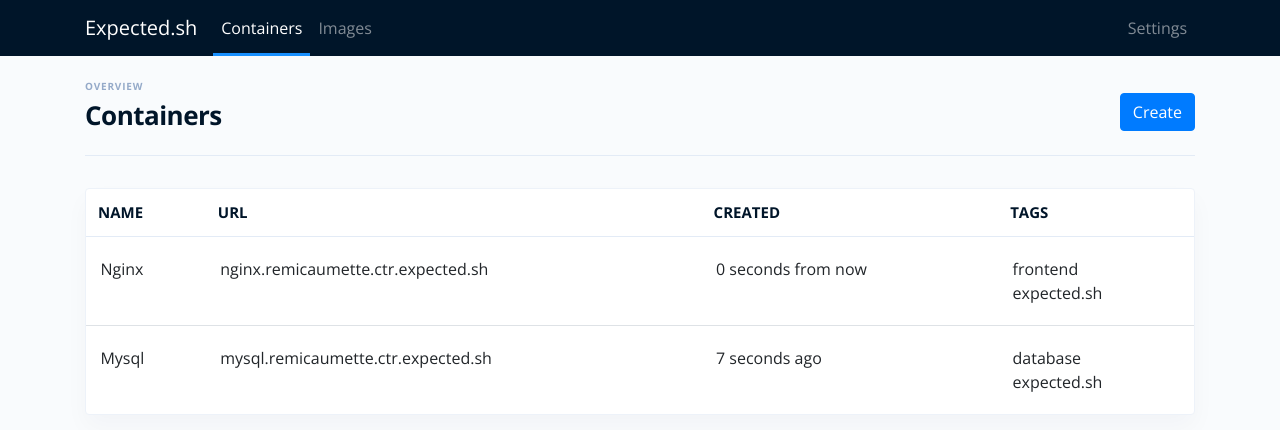
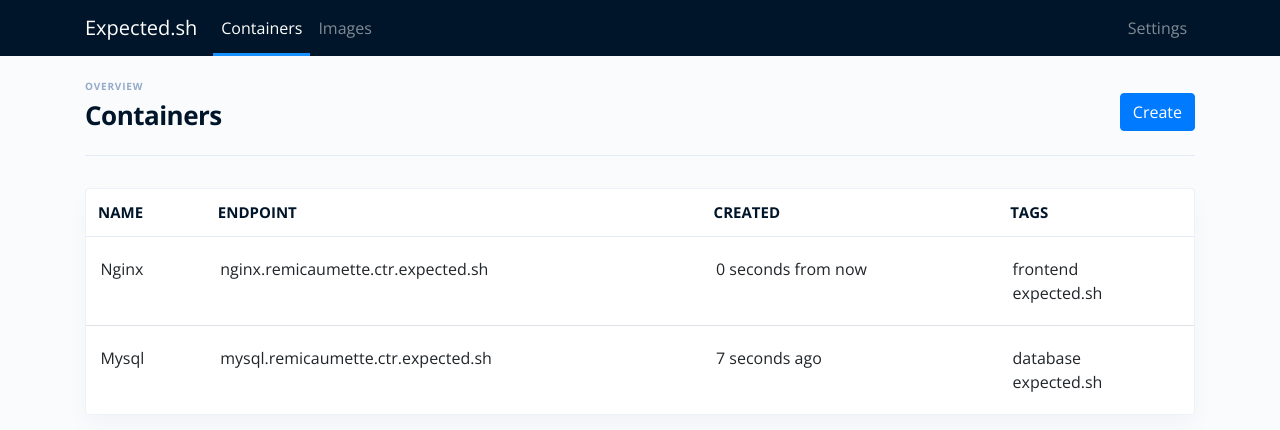
Before and after one commit to expected-archives/old-expected, a React app in the folder dashboard/: page /containers in a window 1280 px wide. Shown: the top 430 px of the page. Built offline with nearby package versions, Linux system fonts and the light colour scheme.

Commit message:
:wave: goodbye eslint

```diff
--- /dev/null
+++ b/dashboard/src/App.jsx
@@ -0,0 +1,54 @@
+import React from 'react'
+import createBrowserHistory from 'history/createBrowserHistory'
+import { Link, Redirect, Route, Router, Switch } from 'react-router-dom'
+import { ListContainer, ListImage, NewContainer } from './views'
+
+export default class App extends React.Component {
+    constructor(props) {
+        super(props)
+        this.history = createBrowserHistory()
+    }
+
+    render() {
+        return (
+            <Router history={this.history}>
+                <div>
+                    <nav className={'navbar navbar-expand-lg navbar-dark'}>
+                        <div className={'container'}>
+                            <Link to={'/'} className={'navbar-brand'}>Expected.sh</Link>
+                            <button className={'navbar-toggler'} type={'button'}>
+                                <span className={'navbar-toggler-icon'}/>
+                            </button>
+                            <div className={'collapse navbar-collapse'}>
+                                <ul className={'navbar-nav'}>
+                                    <li className={'nav-item active'}>
+                                        <Link to={'/containers'}
+                                            className={'nav-link'}>Containers</Link>
+                                    </li>
+                                    <li className={'nav-item'}>
+                                        <Link to={'/images'} className={'nav-link'}>Images</Link>
+                                    </li>
+                                </ul>
+                                <ul className={'navbar-nav ml-auto'}>
+                                    <li className={'nav-item'}>
+                                        <Link to={'/settings'}
+                                              className={'nav-link'}>Settings</Link>
+                                    </li>
+                                </ul>
+                            </div>
+                        </div>
+                    </nav>
+
+                    <div className={'container'}>
+                        <Switch>
+                            <Route path={'/containers/new'} component={NewContainer}/>
+                            <Route path={'/containers'} component={ListContainer}/>
+                            <Route path={'/images'} component={ListImage}/>
+                            <Redirect from={'/'} to={'/containers'}/>
+                        </Switch>
+                    </div>
+                </div>
+            </Router>
+        )
+    }
+}
--- a/dashboard/src/components/FormGroup.jsx
+++ b/dashboard/src/components/FormGroup.jsx
@@ -2,12 +2,12 @@
 import PropTypes from 'prop-types'
 
 const FormGroup = ({ name, description, children }) => (
-    <div className="form-group">
+    <div className={'form-group'}>
         {name && (
             <label>{name}</label>
         )}
         {description && (
-            <small className="form-text text-muted">
+            <small className={'form-text text-muted'}>
                 {description}
             </small>
         )}
--- a/dashboard/src/index.jsx
+++ b/dashboard/src/index.jsx
@@ -1,47 +1,6 @@
 import React from 'react'
 import ReactDOM from 'react-dom'
-import createBrowserHistory from 'history/createBrowserHistory'
-import { Link, Redirect, Route, Router, Switch } from 'react-router-dom'
+import App from './App'
 import './styles/index.scss'
-import { ListContainer, ListImage, NewContainer } from './views'
-
-const App = () => (
-    <Router history={createBrowserHistory()}>
-        <div>
-            <nav className={'navbar navbar-expand-lg navbar-dark'}>
-                <div className={'container'}>
-                    <Link to={'/'} className={'navbar-brand'}>Expected.sh</Link>
-                    <button className={'navbar-toggler'} type={'button'}>
-                        <span className={'navbar-toggler-icon'}/>
-                    </button>
-                    <div className={'collapse navbar-collapse'}>
-                        <ul className={'navbar-nav'}>
-                            <li className={'nav-item active'}>
-                                <Link to={'/containers'} className={'nav-link'}>Containers</Link>
-                            </li>
-                            <li className={'nav-item'}>
-                                <Link to={'/images'} className={'nav-link'}>Images</Link>
-                            </li>
-                        </ul>
-                        <ul className={'navbar-nav ml-auto'}>
-                            <li className={'nav-item'}>
-                                <Link to={'/settings'} className={'nav-link'}>Settings</Link>
-                            </li>
-                        </ul>
-                    </div>
-                </div>
-            </nav>
-
-            <div className={'container'}>
-                <Switch>
-                    <Route path={'/containers/new'} component={NewContainer}/>
-                    <Route path={'/containers'} component={ListContainer}/>
-                    <Route path={'/images'} component={ListImage}/>
-                    <Redirect from={'/'} to={'/containers'}/>
-                </Switch>
-            </div>
-        </div>
-    </Router>
-)
 
 ReactDOM.render(<App/>, document.getElementById('root'))
--- a/dashboard/src/views/list-container.jsx
+++ b/dashboard/src/views/ListContainer.jsx
@@ -10,8 +10,8 @@
             key: 'name',
         },
         {
-            title: 'URL',
-            key: 'url',
+            title: 'Endpoint',
+            key: 'endpoint',
         },
         {
             title: 'Created',
@@ -37,7 +37,7 @@
             name: 'Nginx',
             status: 'stopped',
             image: 'nginx:latest',
-            url: 'nginx.remicaumette.ctr.expected.sh',
+            endpoint: 'nginx.remicaumette.ctr.expected.sh',
             memory: 64,
             tags: ['frontend', 'expected.sh'],
             created_at: new Date(),
@@ -47,7 +47,7 @@
             name: 'Mysql',
             status: 'started',
             image: 'mysql:latest',
-            url: 'mysql.remicaumette.ctr.expected.sh',
+            endpoint: 'mysql.remicaumette.ctr.expected.sh',
             memory: 128,
             tags: ['database', 'expected.sh'],
             created_at: new Date(Date.now() - 7200),
@@ -63,7 +63,8 @@
                     </Link>
                 </Header>
 
-                <TableCard dataSource={ListContainer.dataSource} columns={ListContainer.columns} onRowClick={(data) => console.log(data)} />
+                <TableCard dataSource={ListContainer.dataSource} columns={ListContainer.columns}
+                            onRowClick={data => console.log(data)} />
             </div>
         )
     }
--- a/dashboard/src/views/index.js
+++ b/dashboard/src/views/index.js
@@ -1,3 +1,3 @@
-export { default as ListContainer } from './list-container'
-export { default as NewContainer } from './new-container'
-export { default as ListImage } from './list-image'
+export { default as ListContainer } from './ListContainer'
+export { default as NewContainer } from './NewContainer'
+export { default as ListImage } from './ListImage'
```
Also changed, not shown: dashboard/package.json (+6 -12 lines), dashboard/.eslintrc.json (deleted), dashboard/src/views/ListImage.jsx (renamed from dashboard/src/views/list-image.jsx), dashboard/src/views/NewContainer.jsx (renamed from dashboard/src/views/new-container.jsx), 1 other file (tests, documents, lock files or other folders).
